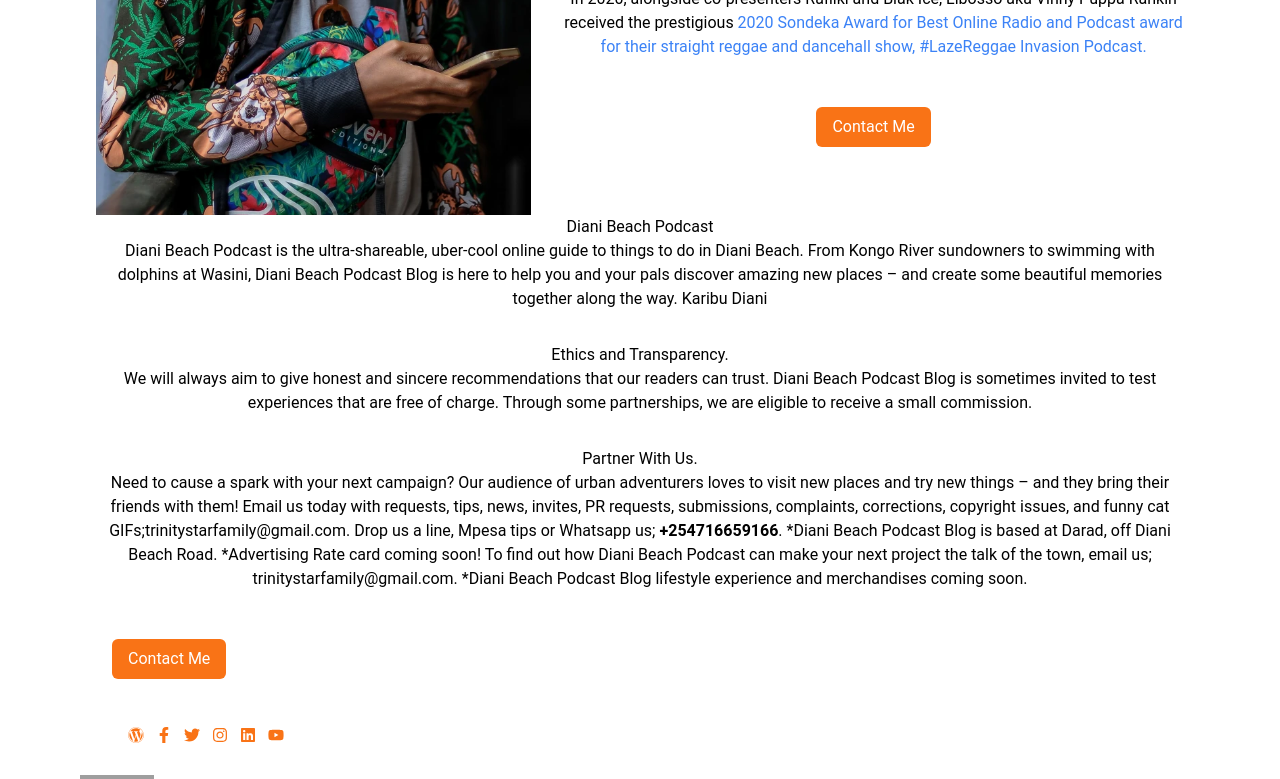
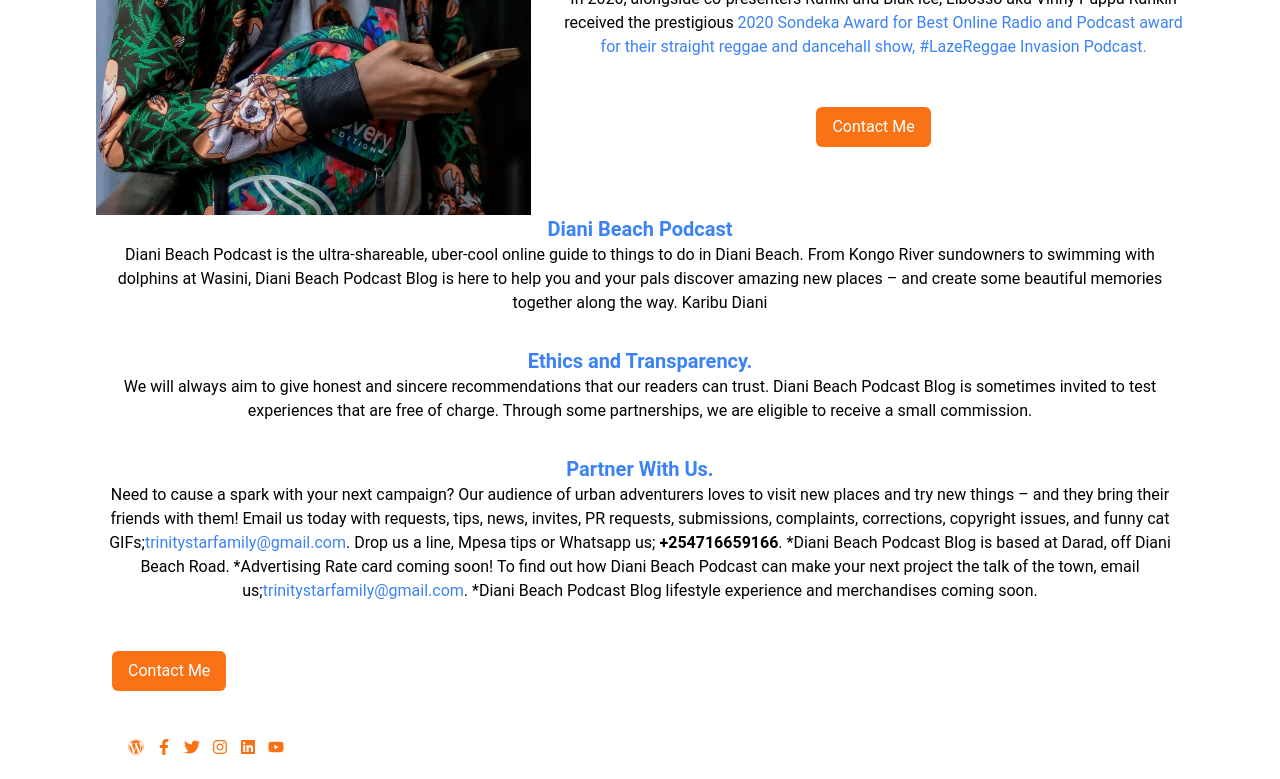
Before and after one commit to MatthewsRicky/travelapp, a Next.js app: page /about in a window 1280 px wide. Shown: the part 573-1352 px from the top of the page. Built offline with nearby package versions, Linux system fonts and the light colour scheme; grey boxes are pictures that could not be loaded.

Commit message:
Update About.tsx

```diff
--- a/components/About.tsx
+++ b/components/About.tsx
@@ -52,8 +52,7 @@ const About = () => {
 						worked there for a year (2015) before taking on a new challenge at{" "}
 						<Link
 							href='/'
-							className='text-blue-500 hover:text-orange-500 hover:underline transition-300'
-							transition-300>
+							className='text-blue-500 hover:text-orange-500 hover:underline transition-300'>
 							What’s Good Studios.
 						</Link>
 					</p>
@@ -97,7 +96,9 @@ const About = () => {
 			<section className='flex flex-col gap-8'>
 				<article className='flex flex-col justify-center items-start mx-auto text-center gap-8'>
 					<div className=''>
-						<h2>Diani Beach Podcast</h2>
+						<h2 className='font-bold text-xl text-blue-500'>
+							Diani Beach Podcast
+						</h2>
 						<p>
 							Diani Beach Podcast is the ultra-shareable, uber-cool online guide
 							to things to do in Diani Beach. From Kongo River sundowners to
@@ -107,7 +108,9 @@ const About = () => {
 						</p>
 					</div>
 					<div>
-						<h2>Ethics and Transparency.</h2>
+						<h2 className='font-bold text-xl text-blue-500'>
+							Ethics and Transparency.
+						</h2>
 						<p>
 							We will always aim to give honest and sincere recommendations that
 							our readers can trust. Diani Beach Podcast Blog is sometimes
@@ -116,20 +119,31 @@ const About = () => {
 						</p>
 					</div>
 					<div>
-						<h2>Partner With Us.</h2>
+						<h2 className='font-bold text-xl text-blue-500'>
+							Partner With Us.
+						</h2>
 						<p>
 							Need to cause a spark with your next campaign? Our audience of
 							urban adventurers loves to visit new places and try new things –
 							and they bring their friends with them! Email us today with
 							requests, tips, news, invites, PR requests, submissions,
 							complaints, corrections, copyright issues, and funny cat GIFs;
-							<Link href='/'>trinitystarfamily@gmail.com</Link>. Drop us a line,
-							Mpesa tips or Whatsapp us; <b>+254716659166</b>. *Diani Beach
-							Podcast Blog is based at Darad, off Diani Beach Road. *Advertising
-							Rate card coming soon! To find out how Diani Beach Podcast can
-							make your next project the talk of the town, email us;
-							trinitystarfamily@gmail.com. *Diani Beach Podcast Blog lifestyle
-							experience and merchandises coming soon.
+							<Link
+								href='/'
+								className='text-blue-500 hover:text-orange-500 hover:underline transition-300'>
+								trinitystarfamily@gmail.com
+							</Link>
+							. Drop us a line, Mpesa tips or Whatsapp us; <b>+254716659166</b>.
+							*Diani Beach Podcast Blog is based at Darad, off Diani Beach Road.
+							*Advertising Rate card coming soon! To find out how Diani Beach
+							Podcast can make your next project the talk of the town, email us;
+							<Link
+								href='/'
+								className='text-blue-500 hover:text-orange-500 hover:underline transition-300'>
+								trinitystarfamily@gmail.com
+							</Link>
+							. *Diani Beach Podcast Blog lifestyle experience and merchandises
+							coming soon.
 						</p>
 					</div>
 				</article>
```
